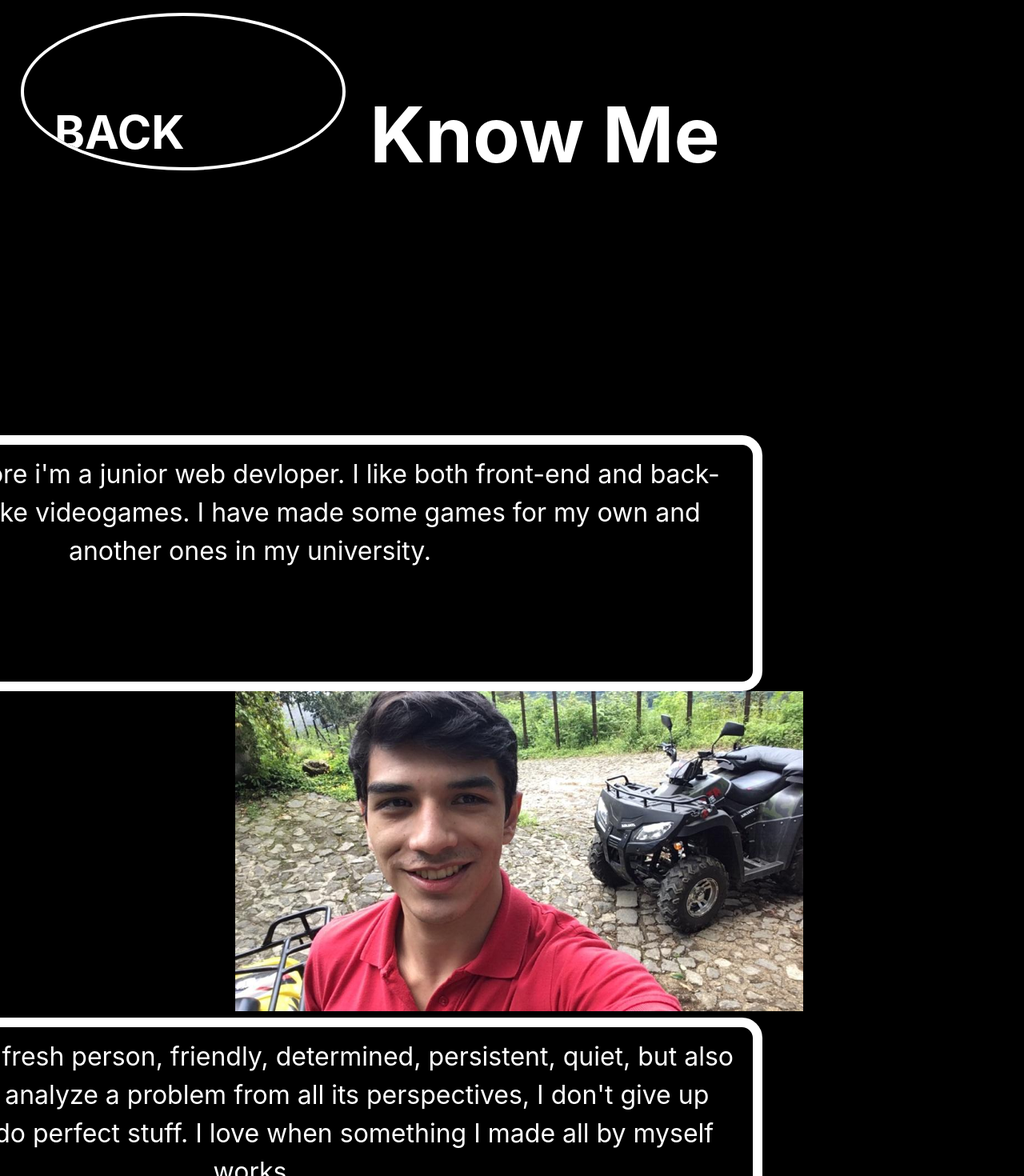
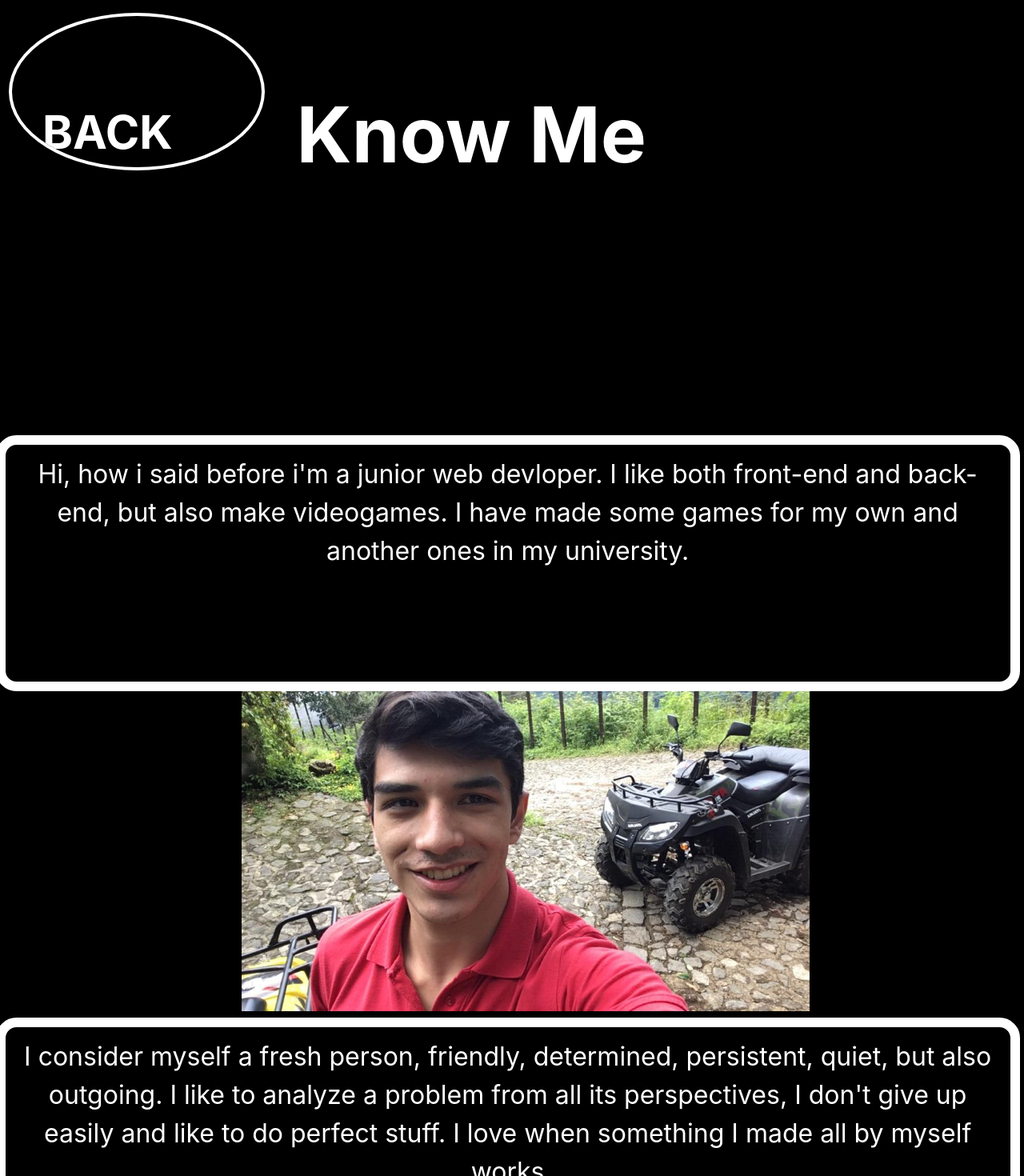
Before and after one commit to diego59x/DiegoPortafolio, a React app: page /KnowMe in a window 1280 px wide. Shown: the top 1470 px of the page at 80% size. Built offline with nearby package versions, Linux system fonts and the light colour scheme; the HTML template or start-up script is replaced by a standard one.

Commit message:
upload page knowme in small devices

```diff
--- a/src/Components/SideBar/CircleSmall.css
+++ b/src/Components/SideBar/CircleSmall.css
@@ -54,8 +54,24 @@
   height: 25vh;
   width: 25vw;
 }
+.circleBack {
+  width: 25vw;
+  height: 25vh;
+  text-align: left;
+}
+.backHeader {
+  color: #fff;
+}
 
-
+@media (min-width: 320px){
+  .circleBack {
+    width: 22vw;
+    height: 20vh;
+    font-size: 3em;
+    margin-top: 2vh;
+    margin-left: 4vw;
+  }
+}
 
 @media (max-width: 1440px) and (max-height: 597px){
   .boton {
@@ -103,3 +119,19 @@
     width: 25vw;
   }
 }
+@media (max-width: 1440px) and (max-height: 597px){
+  .circleBack {
+      height: 45vh;
+      font-size: 0.5em;
+  }
+}
+
+@media (min-width: 1024px), not all and  (min-width: 768px){
+  .circleBack {
+    width: 25vw;
+    height: 65vh;
+    font-size: 3em;
+    margin-top: 2vh;
+    margin-left: 2vw;
+  }
+}
--- a/src/KnowMe/KnowMe.css
+++ b/src/KnowMe/KnowMe.css
@@ -1,6 +1,6 @@
 .cartMe {
-  width: 50vw;
-  height: 10vh;
+  width: 100vh;
+  height: 100%;
   color: white;
   font-size: 2em;
   text-align: justify;
@@ -17,44 +17,31 @@
   height: 50vh;
 }
 
-@media (min-height: 538px) {
+@media (min-width: 320px) {
     .cartMe {
       width: 100vw;
-      height: 15vh;
+      height: 100%;
       color: white;
-      font-size:5em;
+      font-size: 2.5em;
+      padding: 1vw;
       text-align: center;
-      justify-self: center;
-      padding: 1vw;
       margin-top: 1vh;
+      margin-left: 1.2vh;
     }
     .headerMe {
-        font-size: 6em;
-        color: white;
-        font-weight: bold;
-        margin-top: 7vh;
+      font-size: 6em;
+      color: white;
+      font-weight: bold;
+      margin-top: 5vh;
+      margin-left: 5vh;
     }
-    .circleBack {
-        width: 25vw;
-        height: 25vh;
-        font-size: 3em;
-        margin-top: 2vh;
-        margin-left: 2vw;
+    .imgMe {
+      width: 99vw;
+      height: 50vh;
+      margin-left: 3vw;
     }
 }
 
-@media (min-width: 425px) {
-  .cartMe {
-    width: 100vw;
-    height: 20vh;
-    color: white;
-    font-size: 2.1em;
-    text-align: center;
-    justify-self: center;
-    padding: 1vw;
-    margin-top: 1vh;
-  }
-}
 @media (min-width: 1024px), not all and  (min-width: 768px){
   .cartMe {
     width: 100vw;
--- a/src/KnowMe/KnowMe.jsx
+++ b/src/KnowMe/KnowMe.jsx
@@ -12,29 +12,33 @@ export default function KnowMe() {
   return (
     <div>
       <div className="row ">
-        <div className="col-4 circleBack">
+        <div className="col-xs-6 circleBack">
           <CircleSecondary
             header="Back"
             onClick={goBack}
             classe="boton"
           />
         </div>
-        <div className="col-6 headerMe">
+        <div className="col-xs-6 headerMe">
           Know Me
         </div>
-
       </div>
-      <div className="row ">
-        <div className="col-6">
+      <div className="row">
+        <div className="col-xs-12 ">
           <div className="cartMe ">
             Hi, how i said before i&#39;m a junior web devloper. I like both front-end and back-end,
             but also make videogames.
             I have made some games for my own and another ones in my university.
-            {/* <img src={Scendere} alt="" className="imageProject" href="https://github.com/diego59x/Scendere.git" /> */}
           </div>
-          <div className="col-6">
-            <img src={me} alt="" className="imgMe" />
-          </div>
+        </div>
+      </div>
+      <div className="row">
+        <div className="col-xs-12 ">
+          <img src={me} alt="" className="imgMe" />
+        </div>
+      </div>
+      <div className="row">
+        <div className="col-xs-12">
           <div className="cartMe ">
             I consider myself a fresh person, friendly, determined, persistent,
             quiet, but also outgoing. I like to analyze a problem from all its perspectives,
--- a/src/Projects/Projects.css
+++ b/src/Projects/Projects.css
@@ -13,10 +13,6 @@
     font-weight: bold;
 }
 
-.circleBack {
-    width: 25vw;
-    height: 25vh;
-}
 img {
     width: 99vw;
     object-fit: contain;
@@ -39,11 +35,7 @@ img {
         font-weight: bold;
         margin-top: 3vh;
     }
-    .circleBack {
-        width: 20vw;
-        height: 20vh;
-        font-size: 3em;
-    }
+
     img {
         width: 99vw;
         object-fit: contain;
@@ -81,10 +73,6 @@ img {
     }
 }
 @media (max-width: 1440px) and (max-height: 597px){
-    .circleBack {
-        height: 45vh;
-        font-size: 0.5em;
-    }
     .cartProject {
         height: 22vh;
         color: white;
```
